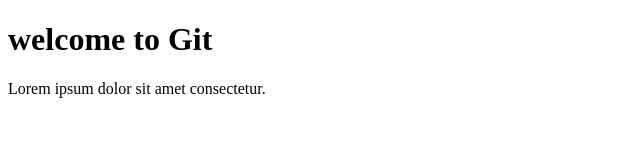
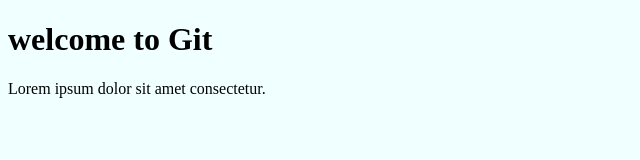
Before and after one commit to Ritik-patel5/Myproject, a plain HTML site: page index.html in a window 1280 px wide. Shown: the whole page, without its empty margins (0-640 px from the left). Drawn offline with Linux system fonts and the light colour scheme.

Commit message:
add css 1.0 and index file 1.2

```diff
--- a/index.html
+++ b/index.html
@@ -4,7 +4,8 @@
     <meta charset="UTF-8">
     <meta name="viewport" content="width=device-width, initial-scale=1.0">
     <title>Index</title>
-</head>
+    <link rel="stylesheet" href="styles.css">
+</head
 <body>
 
     <h1>welcome to Git</h1>
--- /dev/null
+++ b/styles.css
@@ -0,0 +1,3 @@
+body{
+    background-color: azure;
+}
```
